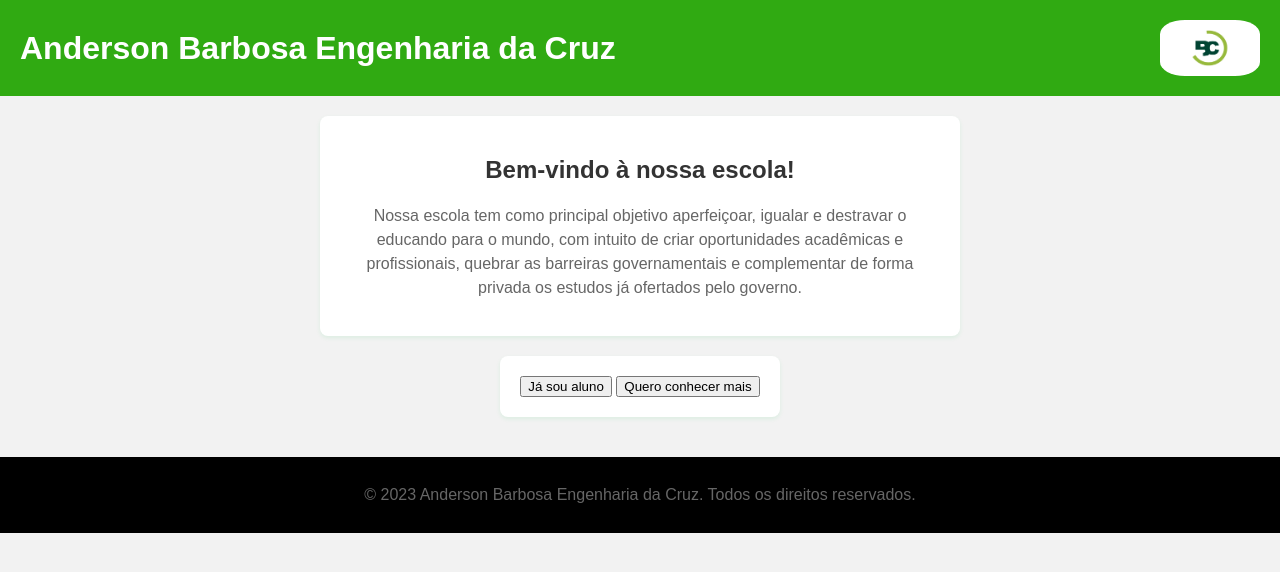
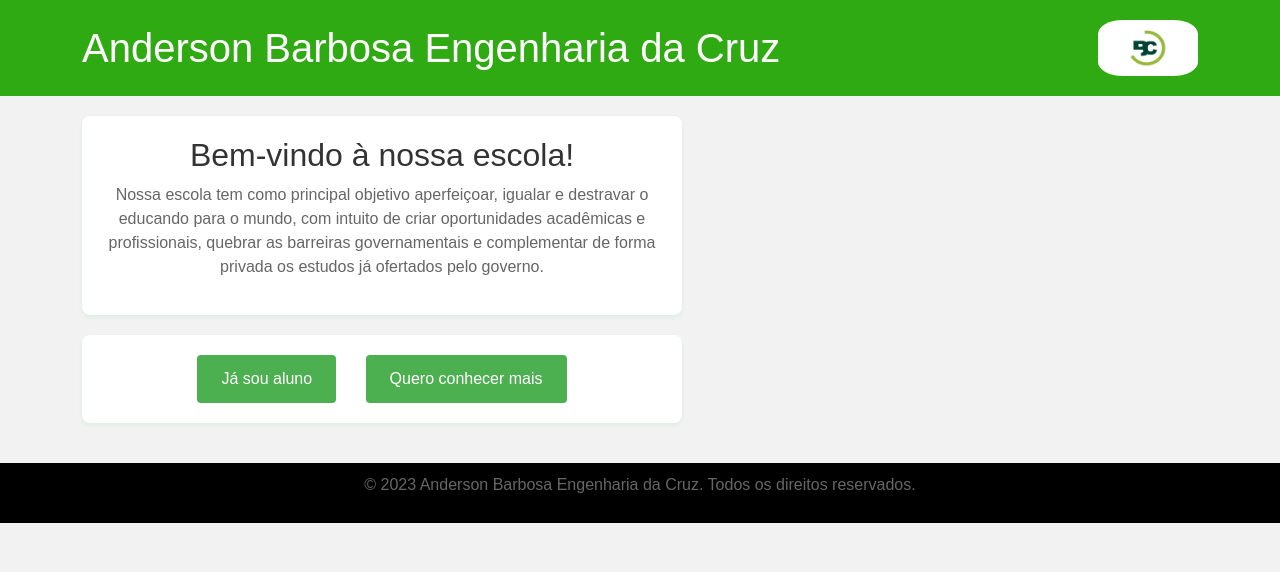
Before and after one commit to Rginn01/Projeto-BC, a plain HTML site: page index.html in a window 1280 px wide. Drawn offline with nearby package versions, Linux system fonts and the light colour scheme.

Commit message:
index.html

```diff
--- a/index.html
+++ b/index.html
@@ -2,28 +2,39 @@
 <html>
 <head>
   <title>Curso Online</title>
+  <link rel="stylesheet" href="https://cdnjs.cloudflare.com/ajax/libs/bootstrap/5.0.2/css/bootstrap.min.css">
   <link rel="stylesheet" type="text/css" href="style.css">
 </head>
 <body>
   <header>
+    <div class="container">
+      <div class="d-flex align-items-center justify-content-between">
         <h1>Anderson Barbosa Engenharia da Cruz</h1>
         <img src="images/logo.png" alt="Logo da escola">
+      </div>
+    </div>
   </header>
 
   <main>
+    <div class="container">
       <section>
         <h2>Bem-vindo à nossa escola!</h2>
         <p>Nossa escola tem como principal objetivo aperfeiçoar, igualar e destravar o educando para o mundo, com intuito de criar oportunidades acadêmicas e profissionais, quebrar as barreiras governamentais e complementar de forma privada os estudos já ofertados pelo governo.</p>
       </section>
 
       <section>
-      <button onclick="location.href='login.html'">Já sou aluno</button>
-      <button onclick="window.location.href='tel:5533999877111'">Quero conhecer mais</button>
+        <button class="button-custom" onclick="location.href='login.html'">Já sou aluno</button>
+      <button class="button-custom" onclick="window.location.href='tel:5533999877111'">Quero conhecer mais</button>
       </section>
+    </div>
   </main>
 
   <footer>
+    <div class="container">
       <p>&copy; 2023 Anderson Barbosa Engenharia da Cruz. Todos os direitos reservados.</p>
+    </div>
   </footer>
+
+  <script src="https://stackpath.bootstrapcdn.com/bootstrap/5.0.0-alpha2/js/bootstrap.bundle.min.js"></script>
 </body>
 </html>
```
Lines whose indentation alone changed are shown as unchanged.
